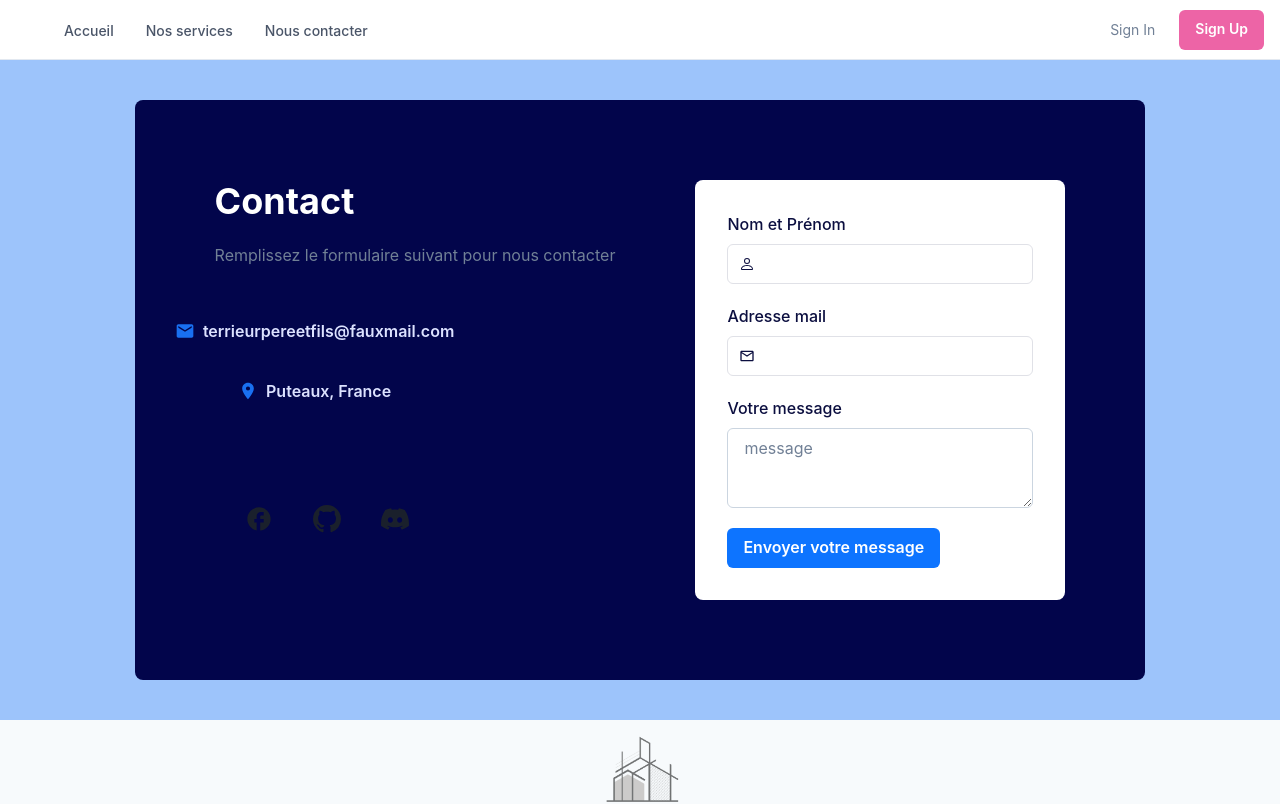
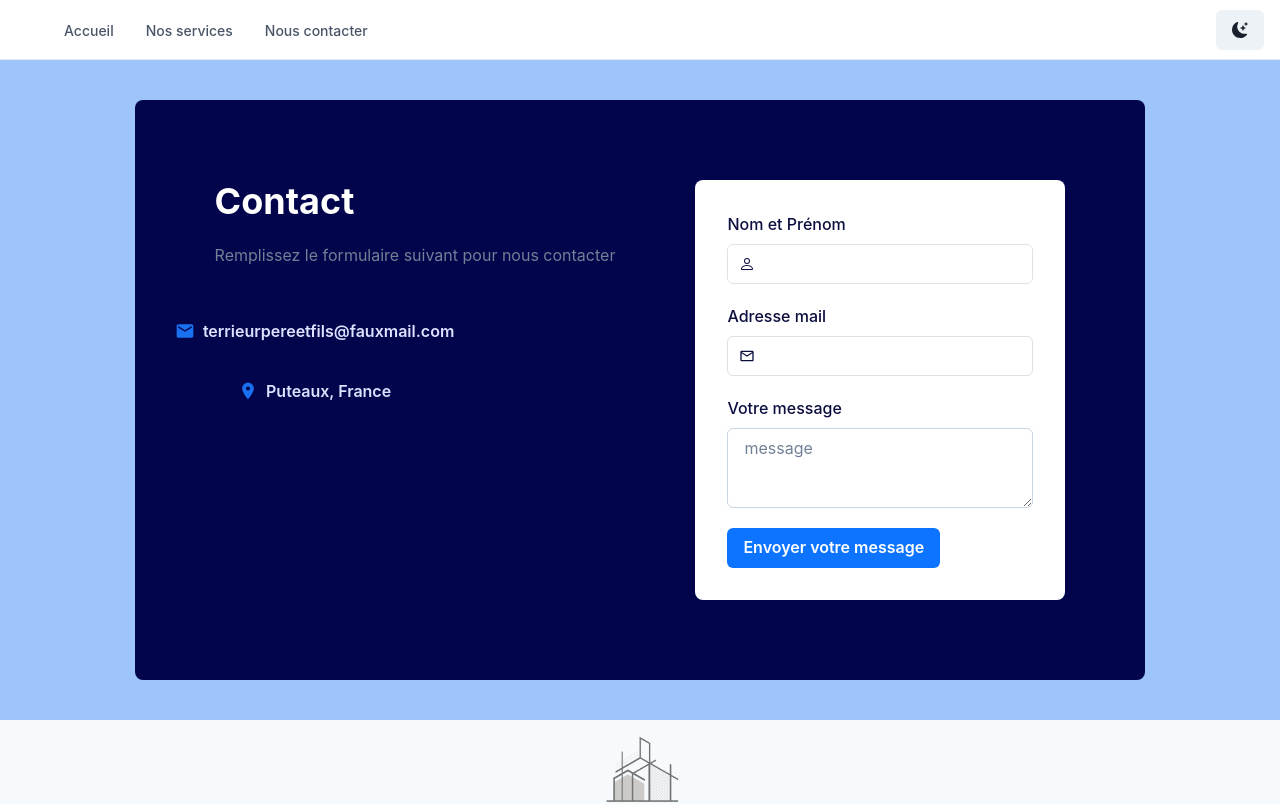
Before and after one commit to Bogerau/Projet-Allain-terrieur, a Next.js app: page /contact in a window 1280 px wide. Shown: the top 804 px of the page. Built offline with nearby package versions, Linux system fonts and the light colour scheme.

Commit message:
Final commit

```diff
--- a/src/component/Header/index.tsx
+++ b/src/component/Header/index.tsx
@@ -15,19 +15,30 @@ import {
   useColorModeValue,
   useBreakpointValue,
   useDisclosure,
+  useColorMode,
 } from '@chakra-ui/react'
 import {
   HamburgerIcon,
   CloseIcon,
   ChevronDownIcon,
   ChevronRightIcon,
+  MoonIcon,
+  SunIcon,
 } from '@chakra-ui/icons'
+import { BsMoonStarsFill, BsSun } from 'react-icons/bs'
 
 export default function WithSubnavigation() {
   const { isOpen, onToggle } = useDisclosure()
 
+  const { colorMode, toggleColorMode } = useColorMode()
+
   return (
-    <Box>
+    <Box
+      position="sticky"
+      top="0"
+      zIndex="1000"
+      backgroundColor={useColorModeValue('white', 'gray.800')}
+    >
       <Flex
         bg={useColorModeValue('white', 'gray.800')}
         color={useColorModeValue('gray.600', 'white')}
@@ -67,22 +78,13 @@ export default function WithSubnavigation() {
           justify={'flex-end'}
           direction={'row'}
           spacing={6}>
-          <Button as={'a'} fontSize={'sm'} fontWeight={400} variant={'link'} href={'#'}>
-            Sign In
-          </Button>
           <Button
-            as={'a'}
-            display={{ base: 'none', md: 'inline-flex' }}
-            fontSize={'sm'}
-            fontWeight={600}
-            color={'white'}
-            bg={'pink.400'}
-            href={'#'}
-            _hover={{
-              bg: 'pink.300',
-            }}>
-            Sign Up
-          </Button>
+           aria-label="Toggle Color Mode"
+           onClick={toggleColorMode}
+           _focus={{ boxShadow: 'none' }}
+           w="fit-content">
+           {colorMode === 'light' ? <BsMoonStarsFill /> : <BsSun />}
+      </Button>
         </Stack>
       </Flex>
 
@@ -249,32 +251,32 @@ const NAV_ITEMS: Array<NavItem> = [
       {
         label: 'Présentation',
         subLabel: '',
-        href: '#Presentation',
+        href: '/#Presentation',
       },
       {
         label: 'Notre histoire',
         subLabel: '',
-        href: '#Histoire',
+        href: '/#Histoire',
       },
       {
         label: 'Notre Objectif',
         subLabel: '',
-        href: '#Objectif',
+        href: '/#Objectif',
       },
       {
         label: 'Notre Équipe',
         subLabel: '',
-        href: '#Equipe',
+        href: '/#Equipe',
       },
       {
         label: 'Nos Réalisations',
         subLabel: '',
-        href: '#Realisations',
+        href: '/#Realisations',
       },
       {
         label: 'Nos Réseaux',
         subLabel: '',
-        href: '#Reseaux',
+        href: '/#Reseaux',
       },
 
 
--- a/src/component/formulairecontact/index.tsx
+++ b/src/component/formulairecontact/index.tsx
@@ -75,30 +75,6 @@ export default function Contact() {
                     spacing={5}
                     px={5}
                     alignItems="flex-start">
-                    <IconButton
-                      aria-label="facebook"
-                      variant="ghost"
-                      size="lg"
-                      isRound={true}
-                      _hover={{ bg: '#0D74FF' }}
-                      icon={<MdFacebook size="28px" />}
-                    />
-                    <IconButton
-                      aria-label="github"
-                      variant="ghost"
-                      size="lg"
-                      isRound={true}
-                      _hover={{ bg: '#0D74FF' }}
-                      icon={<BsGithub size="28px" />}
-                    />
-                    <IconButton
-                      aria-label="discord"
-                      variant="ghost"
-                      size="lg"
-                      isRound={true}
-                      _hover={{ bg: '#0D74FF' }}
-                      icon={<BsDiscord size="28px" />}
-                    />
                   </HStack>
                 </Box>
               </WrapItem>
--- a/src/pages/contact.tsx
+++ b/src/pages/contact.tsx
@@ -13,7 +13,7 @@ export default function Home() {
         <title>Terieur père & fils</title>
         <meta name="description" content="Terieur Creation" />
         <meta name="viewport" content="width=device-width, initial-scale=1" />
-        <link rel="icon" href="/TerieurLogo.ico" />
+        <link rel="icon" href="/TerieurLogo.ico"/>
       </Head>
       <main>
         <Contact/>
--- a/src/pages/index.tsx
+++ b/src/pages/index.tsx
@@ -16,12 +16,12 @@ export default function Home() {
     <>
       <Head>
         <title>Terieur père & fils</title>
-        <meta name="description" content="Generated by create next app" />
+        <meta name="description" content="Terieur Creation" />
         <meta name="viewport" content="width=device-width, initial-scale=1" />
         <link rel="icon" href="/TerieurLogo.ico" />
       </Head>
       <main>
-        <Heading as="h1" textAlign="center" id="Presentation">Terrieur Père & Fils</Heading>
+        <Heading as="h1" textAlign="center" id="Presentation">Terieur Père & Fils</Heading>
         <BodyAccueil/>
         <BoutonEquipe/>
         <BoutonProject/>
```
